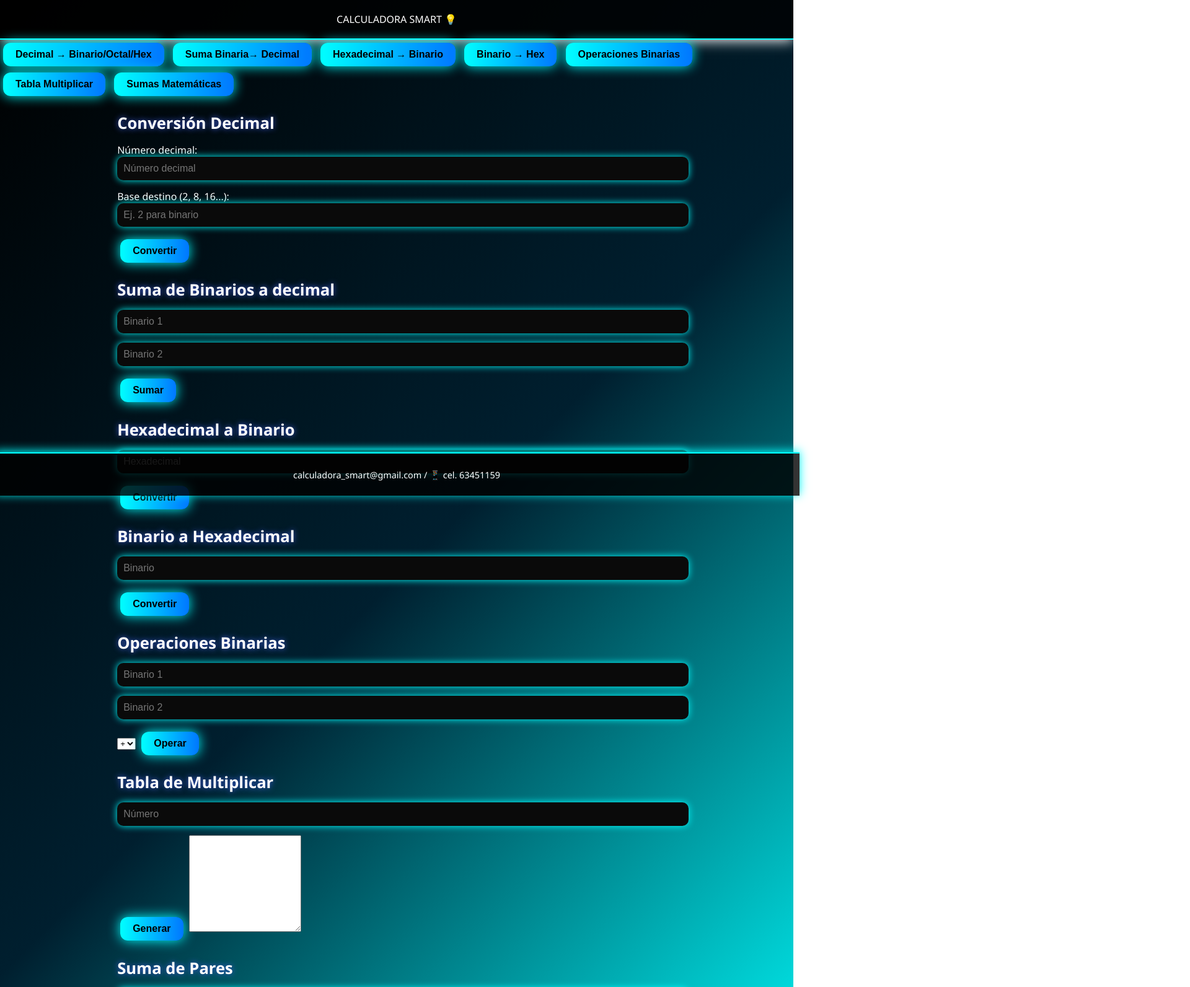
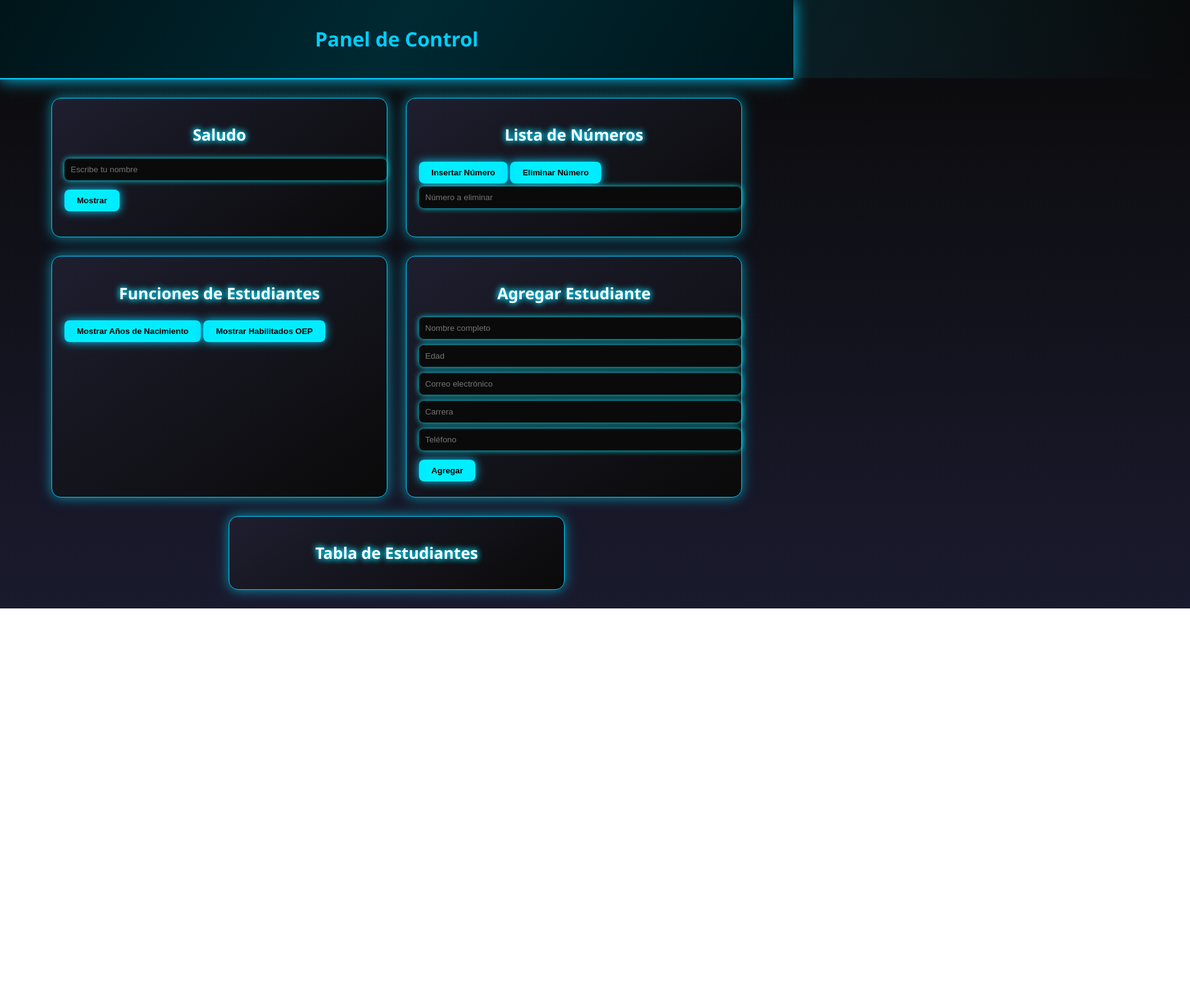
Before and after one commit to jaquelinechurqui/programacion-1-ucb, a plain HTML site: page index.html in a window 1280 px wide. Shown: the top 1593 px of the page at 62% size, 1920 px wide, since content can reach past the window. After the commit the page ends 982 px from the top, so only its background shows below. Drawn offline with Linux system fonts and the light colour scheme; files that its build step writes are made by us from their sources.

Commit message:
Add files via upload

```diff
--- /dev/null
+++ b/estilos.css
@@ -0,0 +1,158 @@
+body {
+  margin: 0;
+  font-family: 'Segoe UI', sans-serif;
+  background: linear-gradient(180deg, #0a0a0a, #1a1a2e);
+  color: #e0f7ff;
+  overflow-x: hidden;
+}
+
+/* HEADER Y FOOTER CON RAYOS AZULES */
+header, footer {
+  text-align: center;
+  padding: 20px;
+  background-color: #000;
+  border-bottom: 2px solid #00cfff;
+  box-shadow: 0 0 25px #00cfff;
+  position: relative;
+}
+
+header::before, footer::before {
+  content: "";
+  position: absolute;
+  top: 0;
+  left: -50%;
+  width: 200%;
+  height: 100%;
+  background: linear-gradient(120deg, transparent, #00cfff, transparent);
+  animation: rayos 2s infinite linear;
+  opacity: 0.2;
+  z-index: 0;
+}
+
+@keyframes rayos {
+  from { transform: translateX(-50%); }
+  to { transform: translateX(50%); }
+}
+
+h1 {
+  color: #00cfff;
+  font-size: 2rem;
+  position: relative;
+  z-index: 1;
+}
+
+/* CONTENEDOR PRINCIPAL */
+.contenedor {
+  display: flex;
+  flex-wrap: wrap;
+  justify-content: center;
+  gap: 30px;
+  padding: 30px;
+  max-width: 1200px;
+  margin: auto;
+}
+
+/* BLOQUES CON DIFUMINACIÓN Y SOMBRA AZUL */
+.bloque {
+  background: linear-gradient(145deg, #1e1e2f, #0a0a0a);
+  border: 1px solid #00cfff;
+  border-radius: 15px;
+  padding: 20px;
+  width: 100%;
+  max-width: 500px;
+  box-shadow: 0 0 25px rgba(0, 207, 255, 0.4), 0 0 15px rgba(0, 240, 255, 0.3);
+  transition: transform 0.3s ease, box-shadow 0.3s ease;
+}
+
+.bloque:hover {
+  transform: scale(1.02);
+  box-shadow: 0 0 35px #00cfff, 0 0 20px #00f0ff;
+}
+
+/* TÍTULOS BLANCOS CON SOMBRA AZUL SUAVE */
+.bloque h2 {
+  font-size: 1.6rem;
+  font-weight: 700;
+  color: #ffffff;
+  text-align: center;
+  text-shadow: 0 0 8px #00cfff, 0 0 12px #00f0ff;
+}
+
+/* INPUTS CON SOMBRA NEÓN AZUL */
+input {
+  width: 100%;
+  padding: 10px;
+  margin-bottom: 10px;
+  background-color: #0a0a0a;
+  border: none;
+  border-radius: 8px;
+  color: #00f0ff;
+  box-shadow: 0 0 10px #00f0ff;
+}
+
+/* BOTONES CON DEGRADADO AZUL-AQUA-CELESTE */
+button {
+  padding: 10px 20px;
+  margin: 5px 0;
+  background: linear-gradient(90deg, #00cfff, #00f0ff, #00eaff);
+  background-size: 200% 200%;
+  animation: degradadoBoton 4s ease infinite;
+  color: #000;
+  border: none;
+  border-radius: 8px;
+  font-weight: bold;
+  cursor: pointer;
+  box-shadow: 0 0 15px #00cfff;
+  transition: transform 0.3s ease;
+}
+
+@keyframes degradadoBoton {
+  0% { background-position: 0% 50%; }
+  50% { background-position: 100% 50%; }
+  100% { background-position: 0% 50%; }
+}
+
+button:hover {
+  transform: scale(1.05);
+}
+
+/* BOTONES DE LISTA DINÁMICA */
+.boton-lista {
+  padding: 10px;
+  background: linear-gradient(90deg, #00cfff, #00f0ff);
+  color: #000;
+  border-radius: 8px;
+  margin: 5px;
+  box-shadow: 0 0 10px #00cfff;
+}
+
+/* TABLA DE ESTUDIANTES */
+table {
+  width: 100%;
+  border-collapse: collapse;
+  margin-top: 10px;
+  background-color: #0a0a0a;
+  color: #f0f8ff;
+  box-shadow: 0 0 10px #00cfff;
+}
+
+th, td {
+  padding: 10px;
+  border: 1px solid #00cfff;
+  text-align: center;
+}
+
+th {
+  background-color: #1a1a2e;
+  color: #00cfff;
+}
+
+/* FOOTER FINAL */
+footer {
+  margin-top: 50px;
+  padding: 20px;
+  border-top: 2px solid #00cfff;
+  box-shadow: 0 -5px 20px #00cfff;
+  color: #00cfff;
+  position: relative;
+}
--- a/index.html
+++ b/index.html
@@ -1,107 +1,62 @@
 <!DOCTYPE html>
 <html lang="es">
 <head>
-  <meta charset="UTF-8" />
-  <meta name="viewport" content="width=device-width, initial-scale=1.0" />
-  <title>Calculadora Smart 💡</title>
-  <link rel="stylesheet" href="estilos.css" />
+  <meta charset="UTF-8">
+  <title>Aplicación Futurista</title>
+  <link rel="stylesheet" href="estilos.css">
 </head>
 <body>
-  <header>CALCULADORA SMART 💡</header>
 
-  <nav>
-    <button onclick="mostrar('seccion1')">Decimal → Binario/Octal/Hex</button>
-    <button onclick="mostrar('seccion2')">Suma Binaria→ Decimal</button>
-    <button onclick="mostrar('seccion3')">Hexadecimal → Binario</button>
-    <button onclick="mostrar('seccion4')">Binario → Hex</button>
-    <button onclick="mostrar('seccion5')">Operaciones Binarias</button>
-    <button onclick="mostrar('seccion6')">Tabla Multiplicar</button>
-    <button onclick="mostrar('seccion7')">Sumas Matemáticas</button>
-  </nav>
+  <header>
+    <h1>Panel de Control</h1>
+  </header>
 
-  <main>
-    <!-- Sección 1: Conversión Decimal -->
-    <div id="seccion1" class="seccion">
-      <h2>Conversión Decimal</h2>
-      <label for="decimal">Número decimal:</label>
-      <input type="number" id="decimal" placeholder="Número decimal" />
-      <label for="base">Base destino (2, 8, 16...):</label>
-      <input type="number" id="base" placeholder="Ej. 2 para binario" />
-      <button onclick="convertir()">Convertir</button>
-      <div class="resultado" id="resultadoBinario"></div>
-    </div>
+  <main class="contenedor">
 
-    <!-- Sección 2: Suma Binaria -->
-    <div id="seccion2" class="seccion">
-      <h2>Suma de Binarios  a decimal</h2>
-      <input type="text" id="bin1" placeholder="Binario 1" />
-      <input type="text" id="bin2" placeholder="Binario 2" />
-      <button onclick="sumarBinarios()">Sumar</button>
-      <div class="resultado" id="resultadoSuma"></div>
-    </div>
+    <!-- SALUDO -->
+    <section class="bloque">
+      <h2>Saludo</h2>
+      <input type="text" id="input" placeholder="Escribe tu nombre" />
+      <button onclick="mostrarNombre()">Mostrar</button>
+      <p id="resultado" class="saludo-texto"></p>
+    </section>
 
-    <!-- Sección 3: Hexadecimal a Binario -->
-    <div id="seccion3" class="seccion">
-      <h2>Hexadecimal a Binario</h2>
-      <input type="text" id="hex" placeholder="Hexadecimal" />
-      <button onclick="hexABinario()">Convertir</button>
-      <div class="resultado" id="resultadoHexBin"></div>
-    </div>
+    <!-- LISTA DINÁMICA -->
+    <section class="bloque">
+      <h2>Lista de Números</h2>
+      <button onclick="InsertarLista()">Insertar Número</button>
+      <button onclick="EliminarElementoLista()">Eliminar Número</button>
+      <input type="text" id="inputEliminar" placeholder="Número a eliminar" />
+      <div id="lista-contenedor" class="lista-dinamica"></div>
+    </section>
 
-    <!-- Sección 4: Binario a Hexadecimal -->
-    <div id="seccion4" class="seccion">
-      <h2>Binario a Hexadecimal</h2>
-      <input type="text" id="binHex" placeholder="Binario" />
-      <button onclick="binarioAHex()">Convertir</button>
-      <div class="resultado" id="resultadoBinHex"></div>
-    </div>
+    <!-- FUNCIONES DE ESTUDIANTES -->
+    <section class="bloque">
+      <h2>Funciones de Estudiantes</h2>
+      <button onclick="MostrarNombre()">Mostrar Años de Nacimiento</button>
+      <button onclick="MostrarHabilitadosOEP()">Mostrar Habilitados OEP</button>
+      <div id="funciones-output"></div>
+    </section>
 
-    <!-- Sección 5: Operaciones Binarias -->
-    <div id="seccion5" class="seccion">
-      <h2>Operaciones Binarias</h2>
-      <input type="text" id="binOp1" placeholder="Binario 1" />
-      <input type="text" id="binOp2" placeholder="Binario 2" />
-      <select id="operacion">
-        <option value="+">+</option>
-        <option value="-">−</option>
-        <option value="*">×</option>
-        <option value="/">÷</option>
-      </select>
-      <button onclick="operarBinarios()">Operar</button>
-      <div class="resultado" id="resultadoOperacion"></div>
-    </div>
+    <!-- FORMULARIO DE ESTUDIANTE -->
+    <section class="bloque">
+      <h2>Agregar Estudiante</h2>
+      <input type="text" id="input_name" placeholder="Nombre completo" />
+      <input type="text" id="input_edad" placeholder="Edad" />
+      <input type="text" id="input_correo" placeholder="Correo electrónico" />
+      <input type="text" id="input_carrera" placeholder="Carrera" />
+      <input type="text" id="input_phone" placeholder="Teléfono" />
+      <button onclick="AddEstudiante()">Agregar</button>
+    </section>
 
-    <!-- Sección 6: Tabla de Multiplicar -->
-    <div id="seccion6" class="seccion">
-      <h2>Tabla de Multiplicar</h2>
-      <input type="number" id="tablaNum" placeholder="Número" />
-      <button onclick="tablaMultiplicar()">Generar</button>
-      <textarea id="resultadoTabla" rows="10" readonly></textarea>
-    </div>
+    <!-- TABLA -->
+    <section class="bloque">
+      <h2>Tabla de Estudiantes</h2>
+      <div id="tabla-container"></div>
+    </section>
 
-    <!-- Sección 7: Sumas Matemáticas -->
-    <div id="seccion7" class="seccion">
-      <h2>Suma de Pares</h2>
-      <input type="number" id="limitePares" placeholder="Hasta qué número" />
-      <button onclick="sumaPares()">Sumar</button>
-      <div class="resultado" id="resultadoPares"></div>
-
-      <h2>Suma de Primos</h2>
-      <input type="number" id="limitePrimos" placeholder="Hasta qué número" />
-      <button onclick="sumaPrimos()">Sumar</button>
-      <div class="resultado" id="resultadoPrimos"></div>
-    </div>
   </main>
 
-  <script>
-    document.addEventListener("DOMContentLoaded", () => {
-      mostrar("seccion1");
-    });
-  </script>
-  <script src="ejercicios.js"></script>
-
-  <footer>
-    <p> calculadora_smart@gmail.com / 📱 cel. 63451159</p>
-  </footer>
+  <script src="script.js"></script>
 </body>
 </html>
--- /dev/null
+++ b/script.js
@@ -0,0 +1,82 @@
+let lista = [];
+let ListaObjeto = [];
+
+function mostrarNombre() {
+  let nombre = document.getElementById("input").value;
+  let resultado = document.getElementById("resultado");
+  resultado.textContent = nombre.trim() === "" ? "Por favor, escribe tu nombre." : "Hola, " + nombre;
+}
+
+function InsertarLista() {
+  let valorAleatorio = Math.floor(Math.random() * 10);
+  lista.push(valorAleatorio);
+  actualizarListaVisual(); // ← se asegura que se vea
+}
+
+function EliminarElementoLista() {
+  let input = Number(document.getElementById("inputEliminar").value);
+  lista = lista.filter(num => num !== input); // ← elimina todos los iguales
+  actualizarListaVisual();
+}
+
+
+function actualizarListaVisual() {
+  let contenedor = document.getElementById("lista-contenedor");
+  contenedor.innerHTML = "";
+  lista.forEach(num => {
+    let btn = document.createElement("button");
+    btn.textContent = num;
+    btn.className = "boton-lista"; // ← estilo visual
+    contenedor.appendChild(btn);
+  });
+}
+
+function MostrarHabilitadosOEP() {
+  let output = document.getElementById("funciones-output");
+  output.innerHTML = ""; // ← limpia antes de mostrar
+  ListaObjeto.forEach(est => {
+    if (est.edad >= 18) {
+      let p = document.createElement("p");
+      p.textContent = est.nombre + " está habilitado para votar.";
+      output.appendChild(p);
+    }
+  });
+}
+
+function MostrarNombre() {
+  let output = document.getElementById("funciones-output");
+  output.innerHTML = ""; // ← limpia antes de mostrar
+  ListaObjeto.forEach(est => {
+    let p = document.createElement("p");
+    p.textContent = est.nombre + " nació en " + (2025 - est.edad);
+    output.appendChild(p);
+  });
+}
+
+function AddEstudiante() {
+  let nombre = document.getElementById("input_name").value;
+  let edad = Number(document.getElementById("input_edad").value);
+  let correo = document.getElementById("input_correo").value;
+  let carrera = document.getElementById("input_carrera").value;
+  let telefono = document.getElementById("input_phone").value;
+
+  if (edad >= 18) {
+    ListaObjeto.push({ nombre, edad, correo, carrera, telefono });
+    crearTabla(ListaObjeto); // ← actualiza tabla
+  }
+}
+
+function crearTabla(datos) {
+  let tablaHTML = "<table><thead><tr><th>Nombre</th><th>Edad</th><th>Correo</th><th>Carrera</th><th>Teléfono</th></tr></thead><tbody>";
+  datos.forEach(est => {
+    tablaHTML += `<tr>
+      <td>${est.nombre}</td>
+      <td>${est.edad}</td>
+      <td>${est.correo}</td>
+      <td>${est.carrera}</td>
+      <td>${est.telefono}</td>
+    </tr>`;
+  });
+  tablaHTML += "</tbody></table>";
+  document.getElementById("tabla-container").innerHTML = tablaHTML;
+}
```
